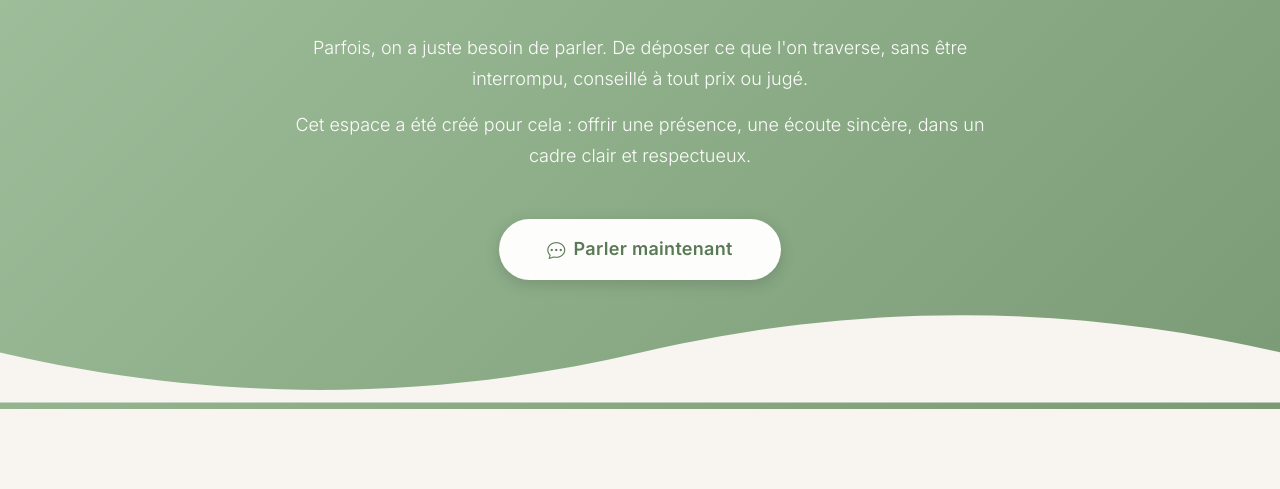
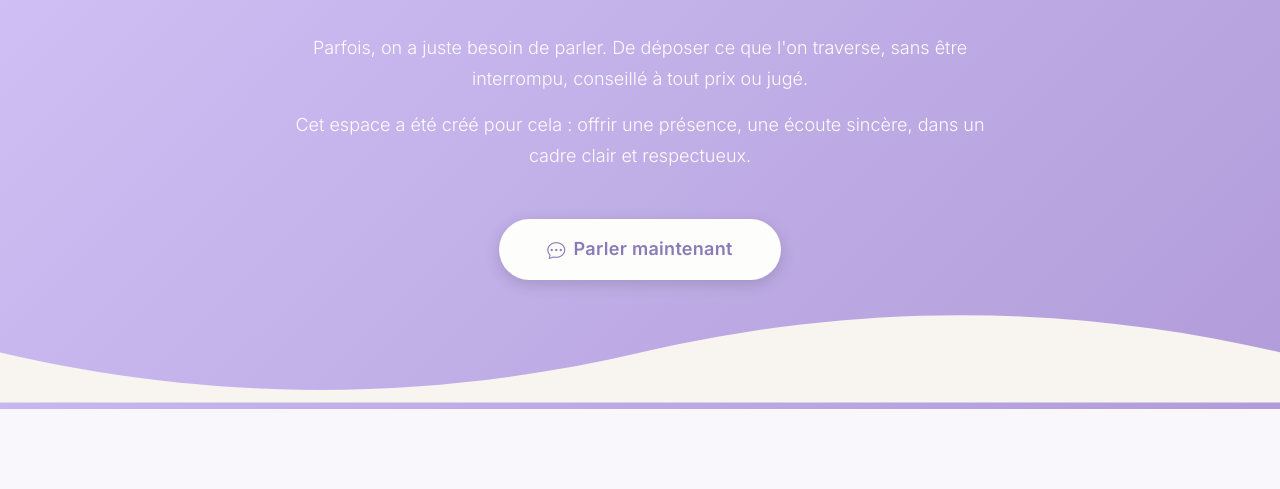
Before and after one commit to BADOU-Conrad/Hero, a website: page index.html in a window 1280 px wide. Shown: the part 311-800 px from the top of the page. Drawn offline with nearby package versions, Linux system fonts and the light colour scheme.

Commit message:
violet commit

```diff
--- a/script.js
+++ b/script.js
@@ -129,8 +129,8 @@ document.addEventListener('DOMContentLoaded', () => {
     // ===========================================
     // CONSOLE LOG POUR DÉVELOPPEUR
     // ===========================================
-    console.log('%c🌿 Espace d\'écoute bienveillante', 'color: #7A9B76; font-size: 20px; font-weight: bold;');
-    console.log('%c⚠️ N\'oubliez pas de configurer le lien Telegram dans script.js', 'color: #FFC107; font-size: 14px;');
+    console.log('%c� Espace d\'écoute bienveillante', 'color: #B19CD9; font-size: 20px; font-weight: bold;');
+    console.log('%c⚠️ N\'oubliez pas de configurer le lien Telegram dans script.js', 'color: #D4C5F9; font-size: 14px;');
     console.log('%c📱 Lien actuel : ' + TELEGRAM_LINK, 'color: #6B6B6B; font-size: 12px;');
 
     // ===========================================
--- a/style.css
+++ b/style.css
@@ -2,13 +2,13 @@
    VARIABLES CSS
    =========================================== */
 :root {
-    /* Palette de couleurs naturelles et chaleureuses */
-    --color-primary: #7A9B76;
-    --color-primary-light: #A4C3A0;
-    --color-primary-dark: #5A7A56;
-    --color-secondary: #D4C5B0;
-    --color-secondary-light: #E8DDD0;
-    --color-bg-light: #F8F5F1;
+    /* Palette de couleurs violettes légères et apaisantes */
+    --color-primary: #B19CD9;
+    --color-primary-light: #D4C5F9;
+    --color-primary-dark: #8B7AB8;
+    --color-secondary: #E8D5E0;
+    --color-secondary-light: #F5EEF8;
+    --color-bg-light: #FAF7FC;
     --color-white: #FDFDFB;
     --color-text: #3A3A3A;
     --color-text-light: #6B6B6B;
```
